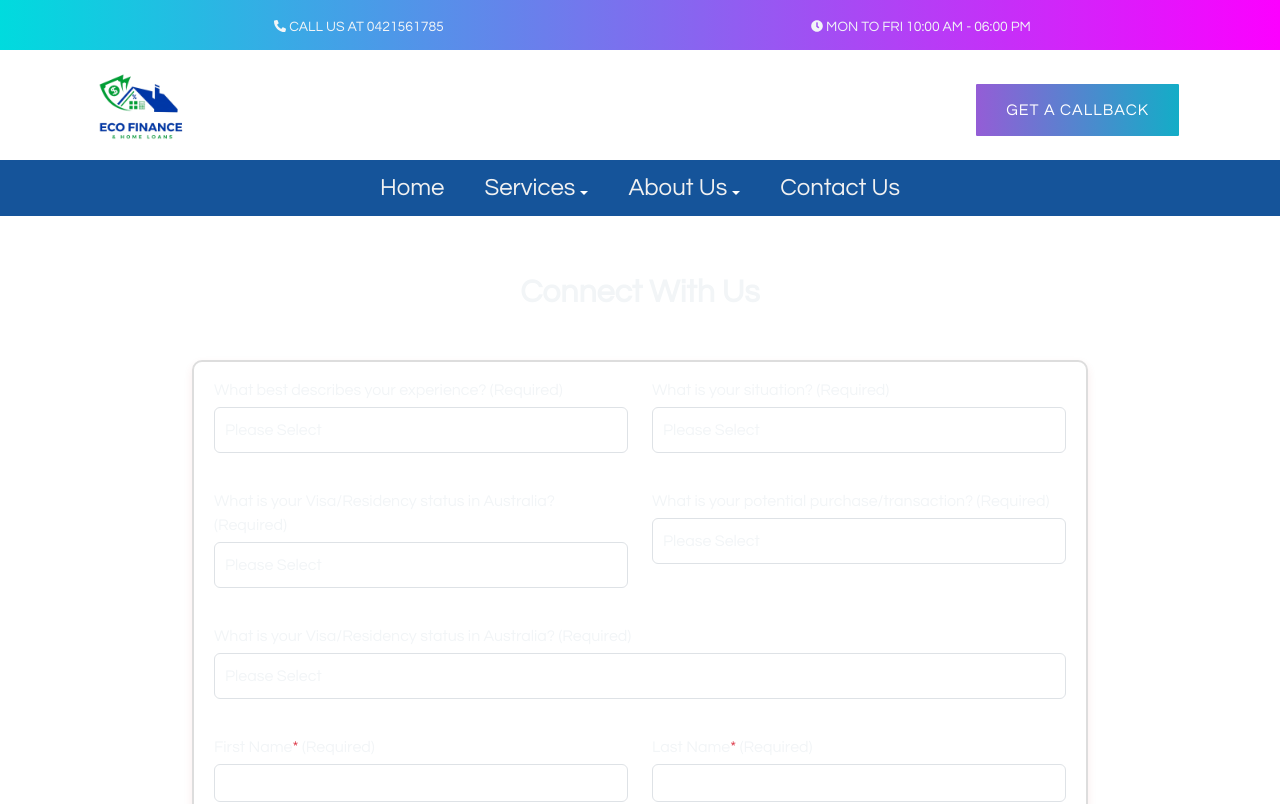
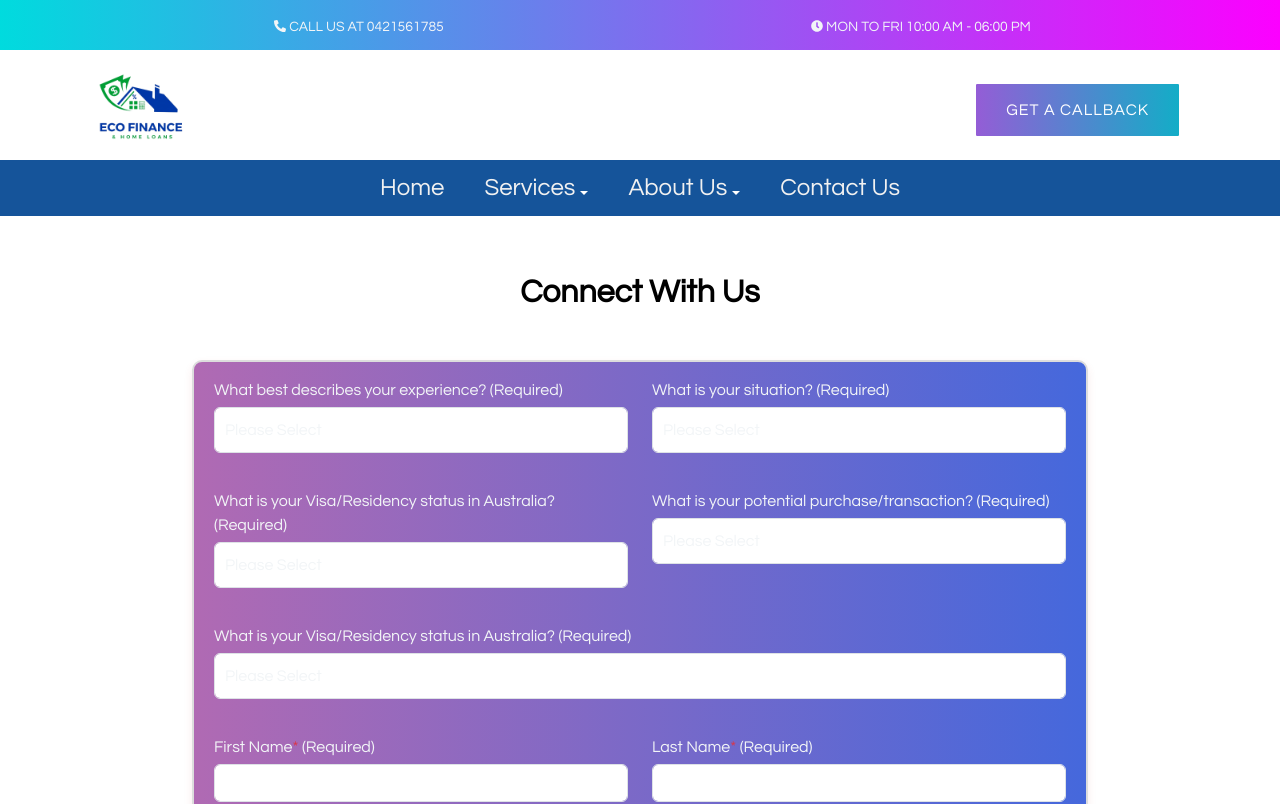
Before and after one commit to manutdmohit/eco-finance, a Next.js app: page /contact-us in a window 1280 px wide. Shown: the top 804 px of the page. Built offline with nearby package versions, Linux system fonts and the light colour scheme.

Commit message:
Update background and font colors for form

```diff
--- a/app/contact-us/contact.css
+++ b/app/contact-us/contact.css
@@ -7,10 +7,20 @@
   border: 2px solid #dddddd; /* Add border */
   border-radius: 10px; /* Add border radius for rounded corners */
   box-shadow: 0 4px 8px rgba(192, 55, 55, 0.1); /* Add shadow for depth */
-  background-color: #fff; /* Add background color */
   margin: 0 auto; /* Center the card horizontally */
   margin-bottom: 10px !important;
   width: 70vw !important;
+  background: #4568dc; /* fallback for old browsers */
+  background: -webkit-linear-gradient(
+    to right,
+    #b06ab3,
+    #4568dc
+  ); /* Chrome 10-25, Safari 5.1-6 */
+  background: linear-gradient(
+    to right,
+    #b06ab3,
+    #4568dc
+  ); /* W3C, IE 10+/ Edge, Firefox 16+, Chrome 26+, Opera 12+, Safari 7+ */
 }
 
 /* Update form elements to match the card design */
@@ -38,6 +48,7 @@
   h2 {
     font-size: 2rem;
     font-weight: 600;
+    color: black;
   }
 }
 
```
